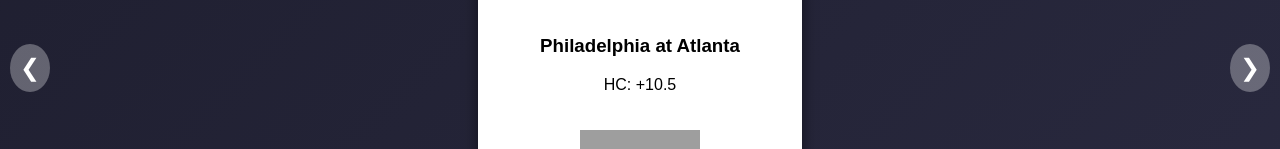
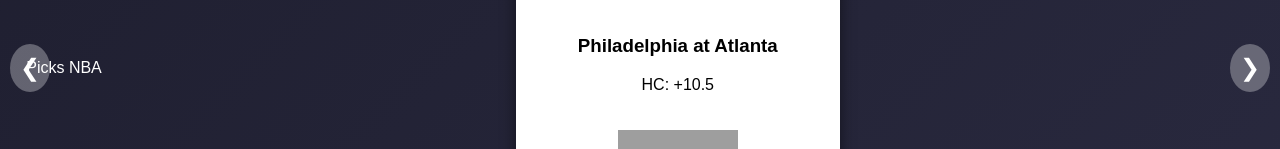
Before and after one commit to aaronza/Picks, a plain HTML site: page index.html in a window 1280 px wide. Shown: the part 332-481 px from the top of the page. Drawn offline with Linux system fonts and the light colour scheme; grey boxes are pictures that could not be loaded.

Commit message:
Update index.html

```diff
--- a/index.html
+++ b/index.html
@@ -124,7 +124,7 @@
     </style>
 </head>
 <body>
-
+<div>Picks NBA</div>
 <div class="carousel">
     <div class="carousel-inner">
         <!-- Partido 1 -->
```
